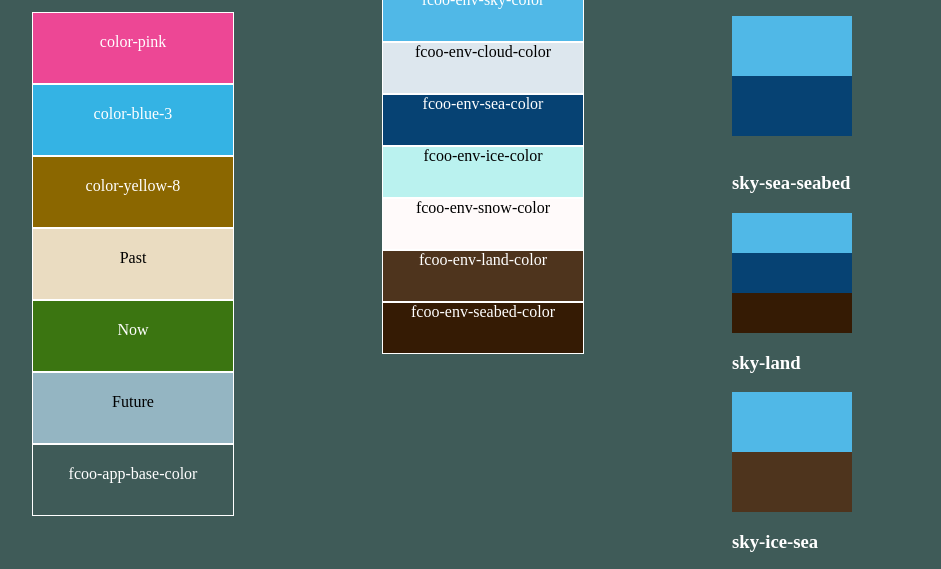
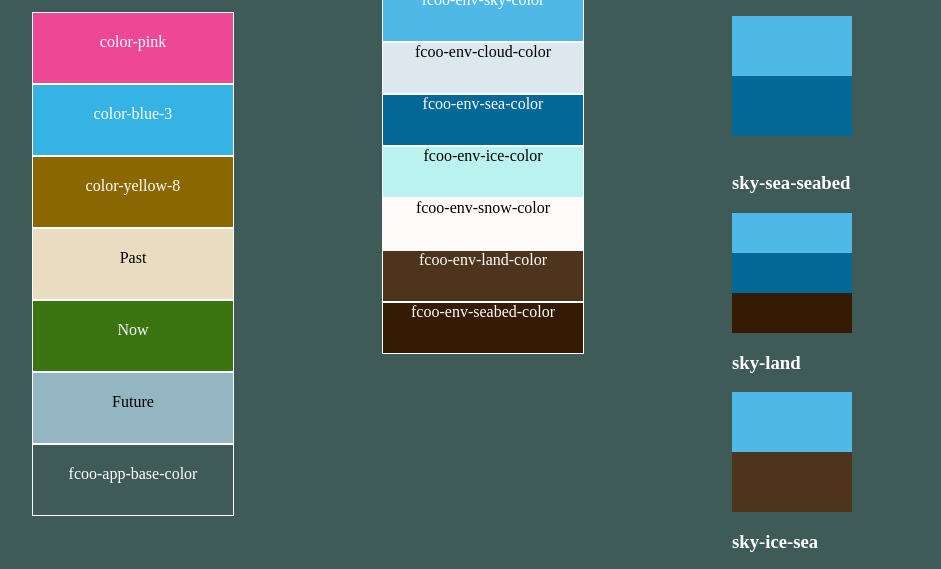
Before and after one commit to FCOO/fcoo-colors, a website: page demo/index.html in a window 1280 px wide. Shown: the part 187-756 px from the top of the page, without its empty margins (26-967 px from the left). Drawn offline with Linux system fonts and the light colour scheme.

Commit message:
Adjusted the color for sea

```diff
--- a/bower.json
+++ b/bower.json
@@ -1,6 +1,6 @@
 {
   "name": "fcoo-colors",
-  "version": "2.1.0",
+  "version": "2.1.1",
   "homepage": "https://github.com/FCOO/fcoo-colors",
   "authors": [
     "Niels Holt"
--- a/package.json
+++ b/package.json
@@ -1,6 +1,6 @@
 {
   "name": "fcoo-colors",
-  "version": "2.1.0",
+  "version": "2.1.1",
   "homepage": "https://github.com/FCOO/fcoo-colors",
   "author": "Niels Holt nho@fcoo.dk",
   "description": "package.json is only use for building the package. see bower.json for more info",
--- a/src/_fcoo-colors-variables.scss
+++ b/src/_fcoo-colors-variables.scss
@@ -102,7 +102,7 @@ $fcoo-env-color-list: (
     space   : #28161C,
     sky     : #50B8E7,  //From https://www.color-hex.com/color-palette/22229. Alt. = deepskyblue,
     cloud   : #DDE7EE,  //From https://www.color-hex.com/color-palette/5537
-    sea     : #064273,  //From https://www.color-hex.com/color-palette/3497
+    sea     : #046997,  //From https://www.color-hex.com/color-palette/4576
     ice     : #BAF2EF,  //From https://www.color-hex.com/color-palette/3098
     snow    : #FFFAFA,  //css show-color
     land    : #4E341D,  //From https://www.color-hex.com/color-palette/60344
```
Also changed, not shown: dist/fcoo-colors.css, src/fcoo-colors.css.
